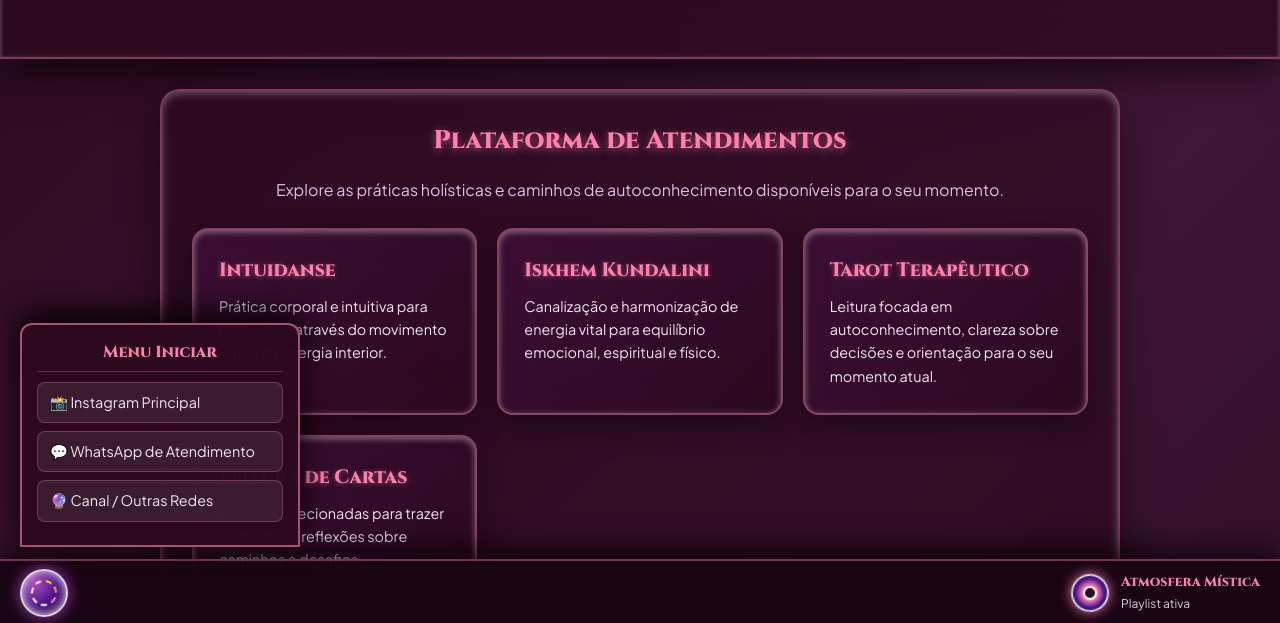
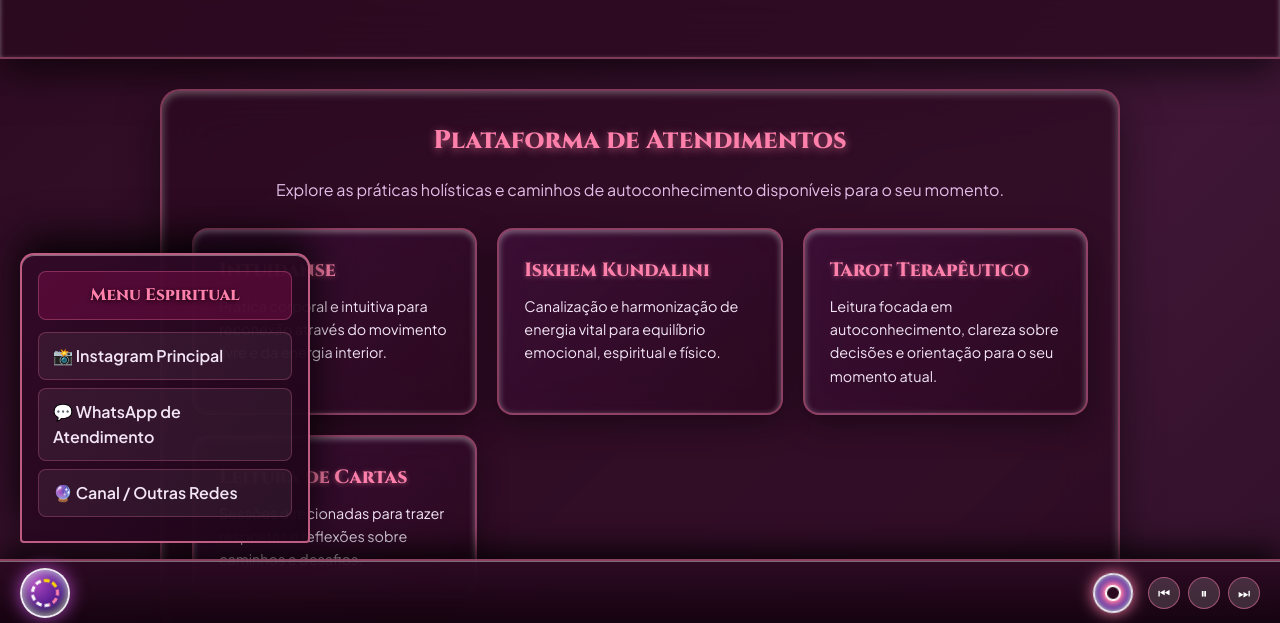
Before and after one commit to amarialiberta-cyber/terapias, a plain HTML site: page index.html in a window 1280 px wide. Both pictures are taken after a click on the element 44 px from the left and 768 px from the top of the page. Shown: the part 176-799 px from the top of the page. Drawn offline with Linux system fonts and the light colour scheme.

Commit message:
Update index.html

```diff
--- a/index.html
+++ b/index.html
@@ -218,18 +218,18 @@
             box-shadow: 0 15px 35px rgba(220, 39, 67, 0.8);
         }
 
-        /* --- BARRA DE TAREFA / MENU INICIAR ESTILO WINDOWS AERO --- */
+        /* --- BARRA DE TAREFA ESTILO WINDOWS 7 AERO --- */
         .windows-taskbar {
             position: fixed;
             bottom: 0;
             left: 0;
             width: 100%;
             height: 65px;
-            background: rgba(25, 5, 20, 0.95);
-            backdrop-filter: blur(30px);
-            -webkit-backdrop-filter: blur(30px);
-            border-top: 2px solid rgba(255, 128, 171, 0.4);
-            box-shadow: 0 -10px 30px rgba(0, 0, 0, 0.7);
+            background: linear-gradient(to top, rgba(20, 3, 15, 0.95), rgba(45, 10, 35, 0.9));
+            backdrop-filter: blur(25px);
+            -webkit-backdrop-filter: blur(25px);
+            border-top: 2px solid rgba(255, 128, 171, 0.5);
+            box-shadow: 0 -10px 30px rgba(0, 0, 0, 0.8), inset 0 1px 0 rgba(255, 255, 255, 0.4);
             display: flex;
             align-items: center;
             justify-content: space-between;
@@ -242,27 +242,28 @@
         }
 
         .orb-button {
-            width: 48px;
-            height: 48px;
+            width: 50px;
+            height: 50px;
             border-radius: 50%;
-            background: radial-gradient(circle at 30% 30%, #ab47bc 0%, #4a148c 50%, #2b091f 100%);
-            border: 2px solid rgba(255, 255, 255, 0.8);
-            box-shadow: 0 0 15px rgba(171, 71, 188, 0.9), inset 0 0 10px rgba(255, 255, 255, 0.9);
+            background: radial-gradient(circle at 30% 30%, #ab47bc 0%, #4a148c 60%, #1a0513 100%);
+            border: 2px solid rgba(255, 255, 255, 0.9);
+            box-shadow: 0 0 18px rgba(171, 71, 188, 1), inset 0 0 12px rgba(255, 255, 255, 0.9), inset 0 -5px 8px rgba(0, 0, 0, 0.7);
             cursor: pointer;
             display: flex;
             align-items: center;
             justify-content: center;
-            transition: transform 0.2s;
+            transition: transform 0.2s, box-shadow 0.2s;
         }
 
         .orb-button:hover {
-            transform: scale(1.1);
+            transform: scale(1.12);
+            box-shadow: 0 0 25px rgba(255, 128, 171, 1), inset 0 0 16px rgba(255, 255, 255, 1);
         }
 
         .orb-spiral {
-            width: 26px;
-            height: 26px;
-            border: 2px dashed rgba(255, 255, 255, 0.95);
+            width: 28px;
+            height: 28px;
+            border: 3px dashed rgba(255, 255, 255, 0.95);
             border-radius: 50%;
             border-top-color: #ff80ab;
             border-left-color: #ffd700;
@@ -274,40 +275,47 @@
             100% { transform: rotate(360deg); }
         }
 
-        /* Menu Iniciar Windows com ANIMAÇÃO SUAVE DE SUBIDA */
+        /* --- MENU ESPIRITUAL ESTILO WINDOWS 7 (Com Animação de Subida AERO) --- */
         .windows-menu {
             position: absolute;
-            bottom: 70px;
+            bottom: 75px;
             left: 0;
-            width: 280px;
-            background: rgba(43, 9, 31, 0.98);
-            backdrop-filter: blur(35px);
-            -webkit-backdrop-filter: blur(35px);
-            border: 2px solid rgba(255, 128, 171, 0.6);
-            border-radius: 12px 12px 0 0;
-            box-shadow: 0 -10px 30px rgba(0, 0, 0, 0.9);
-            padding: 15px;
+            width: 290px;
+            background: linear-gradient(135deg, rgba(50, 10, 40, 0.95) 0%, rgba(30, 5, 25, 0.98) 100%);
+            backdrop-filter: blur(40px);
+            -webkit-backdrop-filter: blur(40px);
+            border: 2px solid rgba(255, 128, 171, 0.7);
+            border-radius: 14px 14px 4px 4px;
+            box-shadow: 0 -15px 40px rgba(0, 0, 0, 0.9), inset 0 1px 0 rgba(255, 255, 255, 0.4);
+            padding: 16px;
             display: none;
             opacity: 0;
-            transform: translateY(25px);
-            transition: opacity 0.3s ease, transform 0.3s ease;
+            transform: translateY(30px) scale(0.95);
+            transition: opacity 0.35s cubic-bezier(0.175, 0.885, 0.32, 1.275), transform 0.35s cubic-bezier(0.175, 0.885, 0.32, 1.275);
             z-index: 10000;
         }
 
         .windows-menu.show {
             display: block !important;
             opacity: 1;
-            transform: translateY(0); /* Animação de subida para a posição correta */
+            transform: translateY(0) scale(1);
         }
 
-        .windows-menu h3 {
+        /* Cabeçalho estilo Windows 7 Start Menu */
+        .win7-menu-header {
+            background: rgba(136, 14, 79, 0.4);
+            border: 1px solid rgba(255, 128, 171, 0.3);
+            border-radius: 8px;
+            padding: 10px;
+            margin-bottom: 12px;
+            text-align: center;
+        }
+
+        .win7-menu-header h3 {
             font-family: 'Cinzel', serif;
             color: #ff80ab;
-            font-size: 1rem;
-            margin-bottom: 10px;
-            border-bottom: 1px solid rgba(255, 128, 171, 0.3);
-            padding-bottom: 6px;
-            text-align: center;
+            font-size: 1.05rem;
+            text-shadow: 0 1px 4px rgba(0,0,0,0.8);
         }
 
         .windows-menu ul {
@@ -321,36 +329,38 @@
         .windows-menu a {
             display: flex;
             align-items: center;
-            padding: 8px 12px;
+            padding: 10px 14px;
             color: #f3e5f5;
             text-decoration: none;
-            background: rgba(255, 255, 255, 0.08);
-            border: 1px solid rgba(255, 128, 171, 0.3);
+            background: rgba(255, 255, 255, 0.06);
+            border: 1px solid rgba(255, 128, 171, 0.25);
             border-radius: 8px;
-            font-size: 0.9rem;
-            transition: all 0.2s;
+            font-size: 0.95://rem;
+            font-weight: 600;
+            transition: all 0.25s ease;
         }
 
         .windows-menu a:hover {
-            background: rgba(171, 71, 188, 0.7);
-            border-color: #ff80ab;
-            transform: translateX(4px);
+            background: linear-gradient(90deg, rgba(171, 71, 188, 0.7), rgba(255, 128, 171, 0.5));
+            border-color: #ffd700;
+            transform: translateX(6px);
+            box-shadow: 0 0 12px rgba(255, 128, 171, 0.5);
         }
 
-        /* CD e Indicador na Barra de Tarefas */
+        /* CD e Player na Barra de Tarefas */
         .taskbar-player {
             display: flex;
             align-items: center;
-            gap: 12px;
+            gap: 15px;
         }
 
         .spinning-cd {
-            width: 38px;
-            height: 38px;
+            width: 40px;
+            height: 40px;
             border-radius: 50%;
             background: radial-gradient(circle, #ffd700 0%, #ff80ab 30%, #4a148c 60%, #111 100%);
-            border: 2px solid rgba(255,255,255,0.8);
-            box-shadow: 0 0 12px rgba(255, 128, 171, 0.9);
+            border: 2px solid rgba(255,255,255,0.9);
+            box-shadow: 0 0 15px rgba(255, 128, 171, 1), inset 0 0 8px rgba(255,255,255,0.9);
             display: flex;
             align-items: center;
             justify-content: center;
@@ -359,23 +369,38 @@
 
         .spinning-cd::after {
             content: '';
-            width: 10px;
-            height: 10px;
+            width: 12px;
+            height: 12px;
             background: #2b091f;
             border: 2px solid #fff;
             border-radius: 50%;
         }
 
-        .song-details h4 {
-            font-family: 'Cinzel', serif;
-            color: #ff80ab;
-            font-size: 0.85rem;
+        .player-controls {
+            display: flex;
+            align-items: center;
+            gap: 8px;
         }
 
-        .song-details p {
-            color: #f3e5f5;
-            font-size: 0.75rem;
-            opacity: 0.9;
+        .player-controls button {
+            background: rgba(255, 255, 255, 0.15);
+            border: 1px solid rgba(255, 128, 171, 0.5);
+            color: #fff;
+            width: 32px;
+            height: 32px;
+            border-radius: 50%;
+            cursor: pointer;
+            font-size: 0.85rem;
+            display: flex;
+            align-items: center;
+            justify-content: center;
+            transition: 0.2s;
+        }
+
+        .player-controls button:hover {
+            background: #ff80ab;
+            color: #2b091f;
+            box-shadow: 0 0 10px rgba(255, 128, 171, 0.8);
         }
 
         /* Rodapé Principal */
@@ -444,7 +469,6 @@
             <h2>Trilha Sonora & Atmosfera Mística</h2>
             <p>Ouça nossa Playlist Cigana oficial diretamente por aqui.</p>
 
-            <!-- Playlist Oficial do Spotify -->
             <div class="spotify-container">
                 <iframe style="border-radius:12px" src="https://open.spotify.com/embed/playlist/37i9dQZF1DWZIpOinWKuBz?utm_source=generator&theme=0" width="100%" height="152" frameBorder="0" allowfullscreen="" allow="autoplay; clipboard-write; encrypted-media; fullscreen; picture-in-picture" loading="lazy"></iframe>
             </div>
@@ -465,45 +489,58 @@
         </div>
     </div>
 
-    <!-- Barra de Tarefas Estilo Windows Aero com Menu Iniciar Animado -->
+    <!-- Barra de Tarefas Estilo Windows 7 Aero -->
     <div class="windows-taskbar">
 
-        <!-- Menu Iniciar -->
+        <!-- Menu Espiritual com Animação Windows 7 -->
         <div class="start-btn-container">
             <div class="windows-menu" id="windowsMenu">
-                <h3>Menu Iniciar</h3>
+                <div class="win7-menu-header">
+                    <h3>Menu Espiritual</h3>
+                </div>
                 <ul>
                     <li><a href="https://instagram.com/amaria.liberta" target="_blank">📸 Instagram Principal</a></li>
                     <li><a href="https://wa.me/5522981751110" target="_blank">💬 WhatsApp de Atendimento</a></li>
                     <li><a href="https://instagram.com" target="_blank">🔮 Canal / Outras Redes</a></li>
                 </ul>
             </div>
-            <div class="orb-button" id="orbBtn" title="Abrir Menu Iniciar">
+            <div class="orb-button" id="orbBtn" title="Abrir Menu Espiritual">
                 <div class="orb-spiral"></div>
             </div>
         </div>
 
-        <!-- Indicador de Trilha Sonora na Barra -->
+        <!-- Player de Música Integrado na Barra com CD e Controles -->
         <div class="taskbar-player">
             <div class="spinning-cd" title="CD Rodando"></div>
-            <div class="song-details">
-                <h4>Atmosfera Mística</h4>
-                <p>Playlist ativa</p>
+            <div class="player-controls">
+                <button id="prevBtn" title="Reiniciar Música">⏮</button>
+                <button id="playPauseBtn" title="Tocar / Pausar">⏸</button>
+                <button id="nextBtn" title="Avançar Frequência">⏭</button>
             </div>
         </div>
 
     </div>
+
+    <!-- Áudio de Fundo Automático -->
+    <audio id="bgMusic" autoplay loop>
+        <source src="https://cdn.pixabay.com/download/audio/2022/05/27/audio_1808fbf756.mp3?filename=meditation-relaxing-ambient-111414.mp3" type="audio/mpeg">
+    </audio>
 
     <footer>
         <p>&copy; 2026 • Espaço Holístico</p>
         <p class="dev-credit">✨ Site criado em 5 minutos por uma verdadeira lenda (o filho/a criativo/a que é muito foda)! 🚀</p>
     </footer>
 
-    <!-- Script JavaScript para a Animação e Funcionamento do Menu -->
+    <!-- Script JavaScript Otimizado -->
     <script>
         const orbBtn = document.getElementById('orbBtn');
         const windowsMenu = document.getElementById('windowsMenu');
+        const bgMusic = document.getElementById('bgMusic');
+        const playPauseBtn = document.getElementById('playPauseBtn');
+        const prevBtn = document.getElementById('prevBtn');
+        const nextBtn = document.getElementById('nextBtn');
 
+        // Abertura do Menu Estilo Windows 7
         orbBtn.addEventListener('click', (event) => {
             event.stopPropagation();
             windowsMenu.classList.toggle('show');
@@ -514,6 +551,30 @@
                 windowsMenu.classList.remove('show');
             }
         });
+
+        // Controles de Áudio da Barra
+        let isPlaying = true;
+        playPauseBtn.addEventListener('click', () => {
+            if (isPlaying) {
+                bgMusic.pause();
+                playPauseBtn.textContent = '▶';
+                isPlaying = false;
+            } else {
+                bgMusic.play();
+                playPauseBtn.textContent = '⏸';
+                isPlaying = true;
+            }
+        });
+
+        prevBtn.addEventListener('click', () => {
+            bgMusic.currentTime = 0;
+            bgMusic.play();
+        });
+
+        nextBtn.addEventListener('click', () => {
+            bgMusic.currentTime = 0;
+            bgMusic.play();
+        });
     </script>
 
 </body>
```
